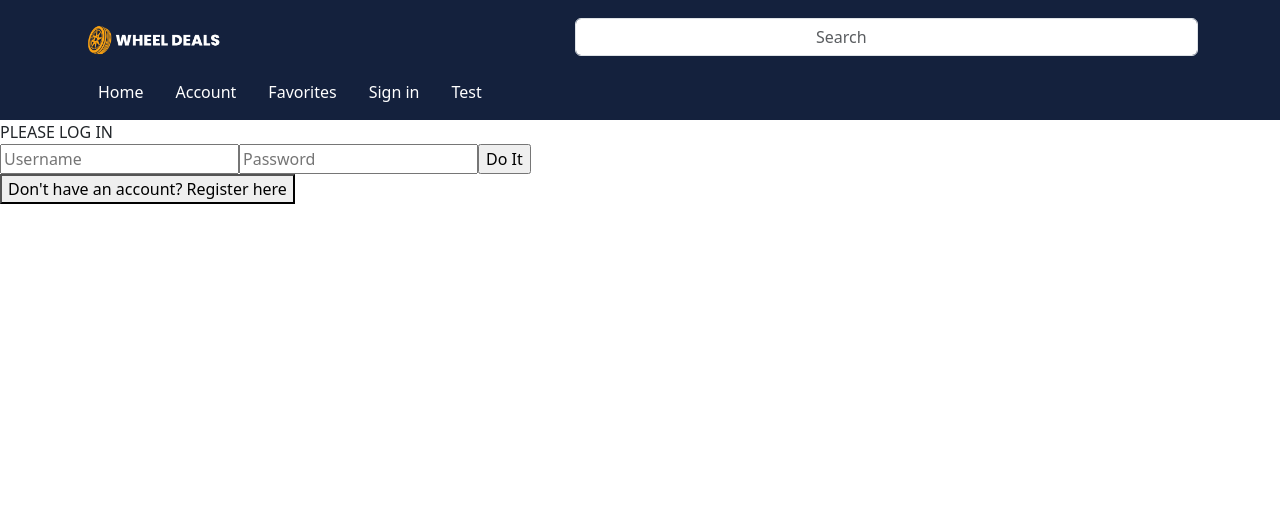
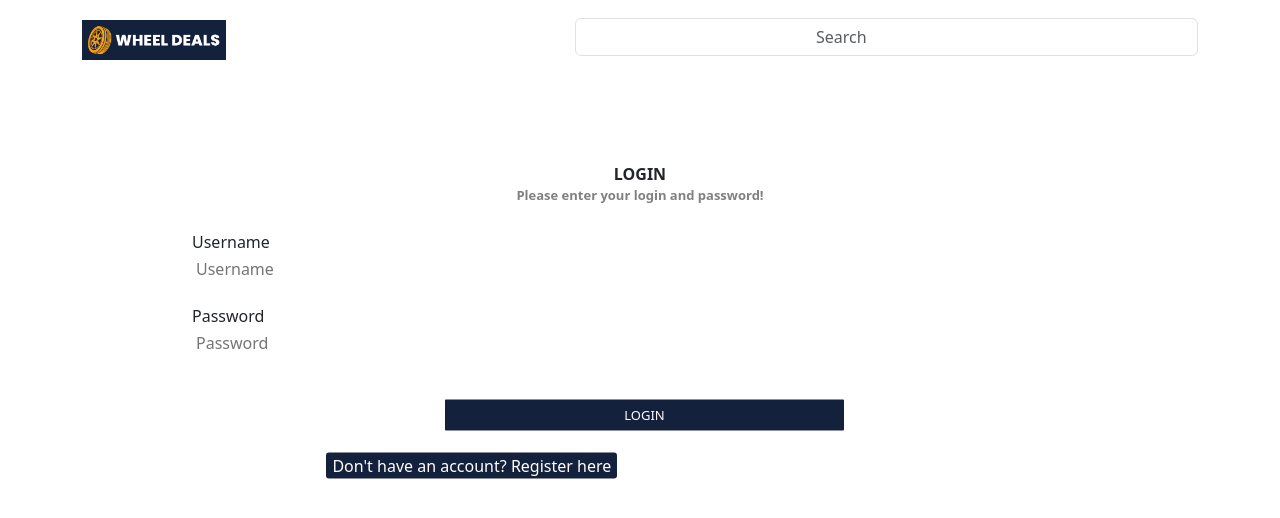
Before and after one commit to OmarAlshafei/WheelDeals, a React (Create React App) app in the folder frontend/: page /signin in a window 1280 px wide. Shown: the top 518 px of the page. Built offline with nearby package versions, Linux system fonts and the light colour scheme.

Commit message:
made landingpage and login modal demo

```diff
--- a/frontend/package.json
+++ b/frontend/package.json
@@ -13,10 +13,13 @@
     "bootstrap": "^5.3.2",
     "dotenv": "^16.3.1",
     "express": "^4.18.2",
+    "mdb-react-ui-kit": "^6.3.0",
     "mongodb": "^6.2.0",
     "react": "^18.2.0",
     "react-bootstrap": "^2.9.0",
     "react-dom": "^18.2.0",
+    "react-modal": "^3.16.1",
+    "react-overlays": "^5.2.1",
     "react-router-dom": "^5.2.0",
     "react-scripts": "5.0.1",
     "web-vitals": "^2.1.4"
--- a/frontend/src/App.js
+++ b/frontend/src/App.js
@@ -8,19 +8,23 @@
 import AccountPage from "./pages/AccountPage";
 import FavoritesPage from "./pages/FavoritesPage";
 import LandingPage from "./pages/LandingPage";
+import Modal from "./components/Modal";
 
 function App() {
   return (
     <Router>
-      <Navbar />
       <Switch>
         <Route exact path="/" component={LandingPage} />
+        {/* <Route exact path="/" component={Modal} /> */}
+        <div>
+          <Navbar />
           <Route path="/home" component={HomePage} />
           <Route path="/signin" component={SigninPage} />
           <Route path="/test" component={TestPage} />
           <Route path="/cards" component={TestPage} />
           <Route path="/account" component={AccountPage} />
           <Route path="/favorites" component={FavoritesPage} />
+        </div>
       </Switch>
     </Router>
   );
--- /dev/null
+++ b/frontend/src/components/Login.css
@@ -0,0 +1,52 @@
+.login-form {
+  position: absolute;
+  top: 40%;
+  left: 50%;
+  transform: translate(-50%, -50%);
+  width: 70%;
+}
+
+.login-title {
+  display: block;
+  text-align: center;
+  font-weight: bold;
+}
+
+.login-remind {
+  display: block;
+  font-size: small;
+  text-align: center;
+  font-weight: bold;
+  color: grey;
+}
+
+input[type="text"],
+input[type="password"] {
+  width: 100%;
+  margin-bottom: 20px;
+  border: 2px solid white;
+  border-radius: 3px;
+}
+
+input[type="submit"] {
+  font-size: small;
+  text-align: center;
+  width: 45%;
+  margin-top: 20px;
+  margin-left: 28%;
+  margin-bottom: 20px;
+  padding: 6px;
+  border: 2px solid white;
+  border-radius: 3px;
+  background: #14213d;
+  color: #fff;
+  cursor: pointer;
+}
+
+.register-button {
+  color: white;
+  border: none;
+  border-radius: 3px;
+  background: #14213d;
+  margin-left: 15%;
+}
--- a/frontend/src/components/Login.js
+++ b/frontend/src/components/Login.js
@@ -1,4 +1,5 @@
 import React, { useState } from "react";
+import "./Login.css";
 
 const Login = (props) => {
   const app_name = "wheeldeals-d3e9615ad014";
@@ -43,9 +44,16 @@
   };
 
   return (
-    <div id="loginDiv">
+    <div id="loginDiv" className="login-form">
       <form onSubmit={doLogin}>
-        <span id="inner-title">PLEASE LOG IN</span>
+        <span id="inner-title" className="login-title">
+          LOGIN
+        </span>
+        <div className="login-remind">
+          Please enter your login and password!
+        </div>
+        <br />
+        <label className="login-label">Username</label>
         <br />
         <input
           type="text"
@@ -53,20 +61,28 @@
           placeholder="Username"
           ref={(c) => (loginName = c)}
         />
+        <br />
+        <label className="login-label">Password</label>
+
         <input
           type="password"
           id="loginPassword"
           placeholder="Password"
           ref={(c) => (loginPassword = c)}
         />
+        <br />
         <input
           type="submit"
           id="loginButton"
           className="buttons"
-          value="Do It"
+          value="LOGIN"
         />
+        <br />
       </form>
-      <button onClick={() => props.onFormSwitch("Register")}>
+      <button
+        onClick={() => props.onFormSwitch("Register")}
+        className="register-button"
+      >
         Don't have an account? Register here
       </button>
       <span id="loginResult">{message}</span>
--- a/frontend/src/pages/LandingPage.css
+++ b/frontend/src/pages/LandingPage.css
@@ -22,6 +22,17 @@
   width: 100%;
   height: 100%;
   object-fit: cover;
+}
+
+.signin-section {
+  position: absolute;
+  top: 0%;
+  /* left: 90%;L */
+  color: white;
+}
+
+.navbar {
+  background-color: transparent;
 }
 
 .intro-section {
@@ -49,3 +60,20 @@
   cursor: pointer;
   transition: all 0.3s ease-in-out;
 }
+
+.modal-section {
+  position: absolute;
+  inset: 40px;
+  border: 1px solid rgb(204, 204, 204);
+  background: rgb(255, 255, 255);
+  overflow: auto;
+  border-radius: 4px;
+  outline: none;
+  padding: 20px;
+  width: 30%;
+  top: 15%;
+  bottom: 10%;
+  left: 35%;
+  background-color: #14213d;
+  color: white;
+}
--- a/frontend/src/pages/LandingPage.js
+++ b/frontend/src/pages/LandingPage.js
@@ -1,8 +1,15 @@
-import React from "react";
+import React, { useState } from "react";
 import "./LandingPage.css";
 import videoBg from "../assets/car.mp4";
+import Modal from "react-modal";
+import "bootstrap/dist/css/bootstrap.min.css";
+// import "../components/Navbar.css";
+import logo from "../components/main-logo.png";
+import Login from "../components/Login";
+import SigninPage from "./SigninPage";
 
 const LandingPage = () => {
+  const [visible, setVisible] = useState(false);
   return (
     <div className="landingpage">
       <div className="video-background">
@@ -10,15 +17,39 @@
           <source src={videoBg} type="video/mp4" />
         </video>
 
+        <nav className="navbar navbar-light signin-section">
+          <div className="container">
+            <a href="/" className="navbar-brand">
+              <img src={logo} height="40" alt="Logo" loading="lazy" />
+            </a>
+
+            <ul className="nav nav-pills">
+              <li className="nav-item">
+                <button className="nav-link" onClick={() => setVisible(true)}>
+                  Sign in
+                </button>
+              </li>
+            </ul>
+          </div>
+        </nav>
+
         <div className="intro-section">
           <h1 className="intro-section-title">WHEEL DEALS</h1>
           <p className="intro-section-subtitle">
             Keep you updated with the lastest trendy cars!
           </p>
-          <a href="/" className="intro-section-button">
+          <button
+            onClick={() => setVisible(true)}
+            className="intro-section-button"
+          >
             Join in
-          </a>
+          </button>
         </div>
+
+        <Modal isOpen={visible} onRequestClose={() => setVisible(false)} className="modal-section">
+          <SigninPage></SigninPage>
+          <button onClick={() => setVisible(false)}>Close modal</button>
+        </Modal>
       </div>
     </div>
   );
```
Also changed, not shown: frontend/src/components/Modal.css (added), frontend/src/components/Modal.js (added), 1 other file (tests, documents, lock files or other folders). Lines whose indentation alone changed are shown as unchanged.
